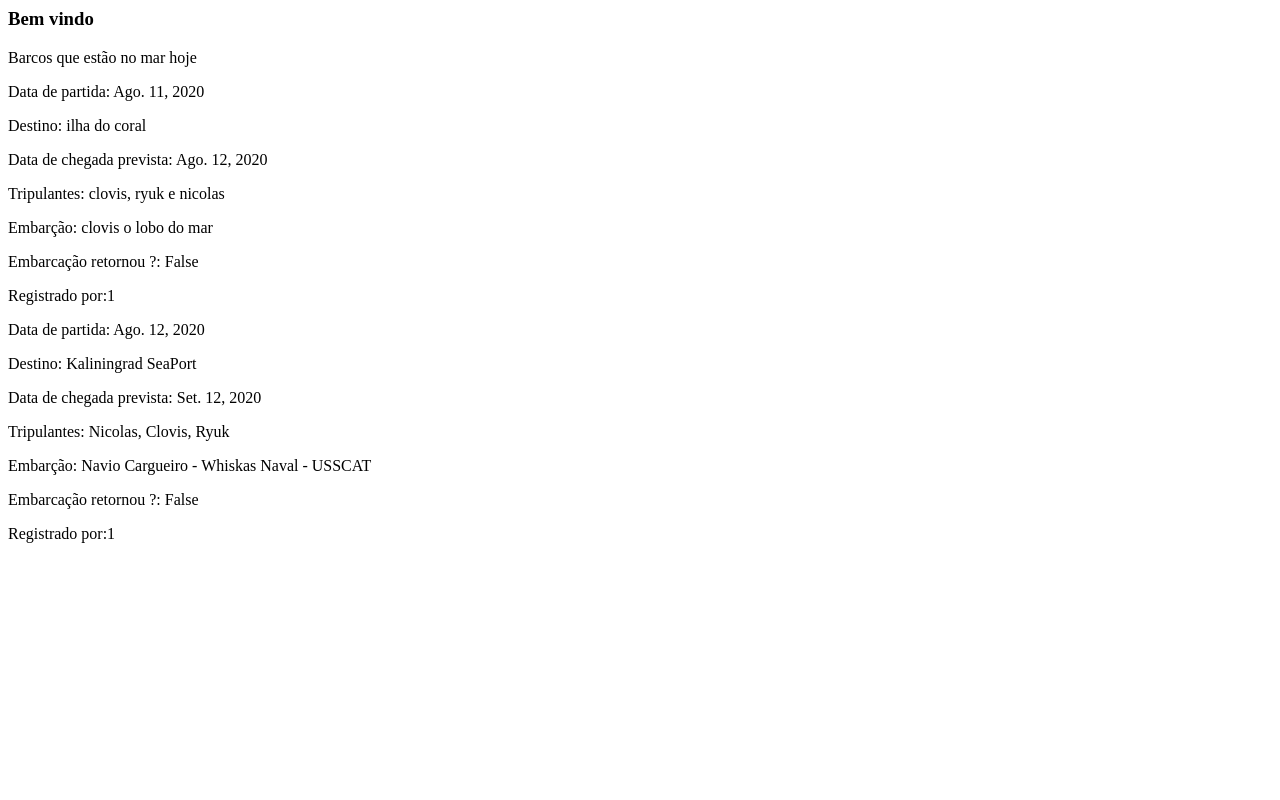
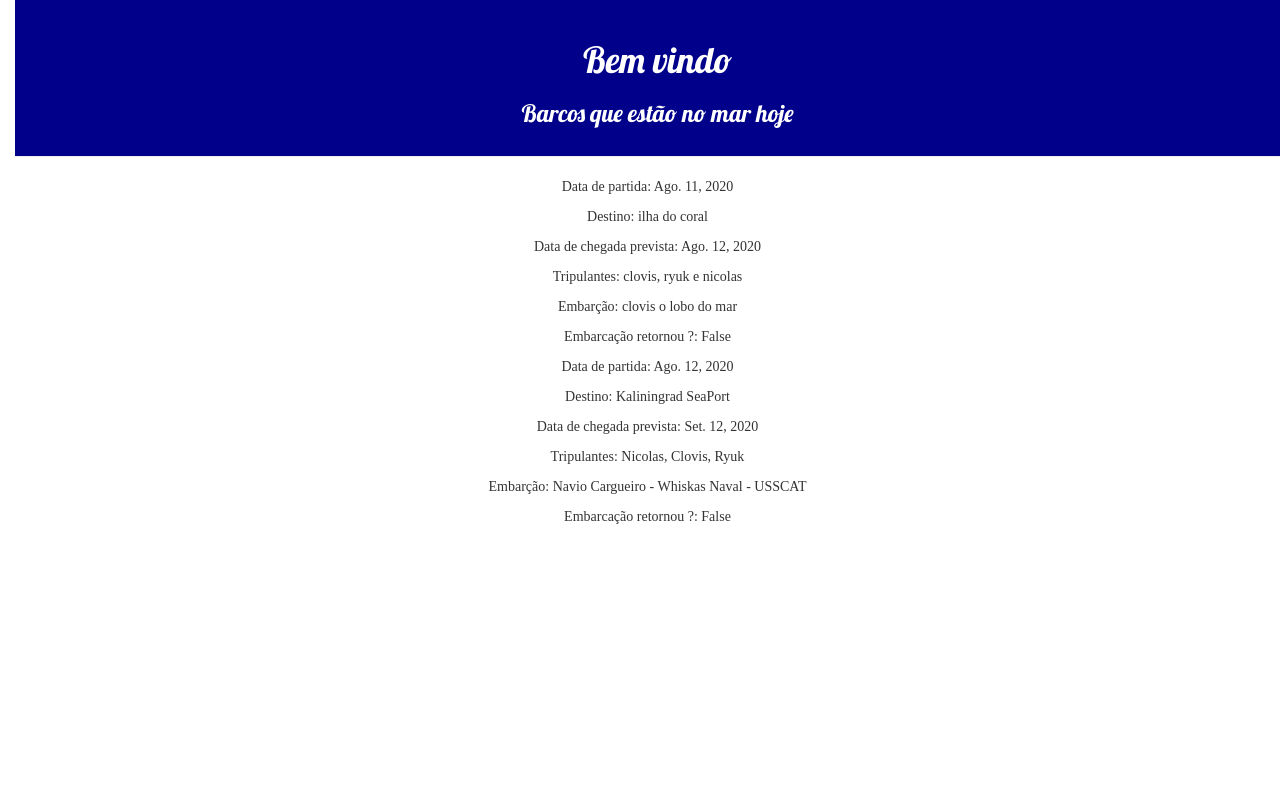
Before and after one commit to CamilaBodack/quem-foi-para-o-mar, a Django app: template quem_foi_para_mar_core/templates/quem_foi_para_mar_core/geral.html in a window 1280 px wide. Run offline with Django 3.2, Linux system fonts and the light colour scheme; data comes from the database, SQL or seed files in the repository; both versions use the stored data as it was after the commit; tables that the repository leaves empty hold one stand-in row (values such as "Sample post"); the template is opened without the code that fills it: values that come from a table or form of the project are taken from there, most other values are stand-ins (such as "Sample title", 1, 10 or a date in 2020); some libraries are stand-ins or nearby versions.

Commit message:
adiciona static

```diff
--- /dev/null
+++ b/quem_foi_para_mar_core/static/css/quem_foi_para_mar_core.css
@@ -0,0 +1,22 @@
+h1, h2, h3, h4, h5, h5 {
+     color: #ffffff;
+     font-family: 'Lobster';
+     text-align: center;
+}
+
+body {
+    padding-left: 15px;
+    font-family: 'sans-serif';
+    align-items: center;
+    text-align: center;
+    justify-content: center;
+}
+
+.page-header {
+    background-color: #00008B;
+    color: #ffffff;
+    margin-top: 0;
+    padding: 20px 20px 20px 40px;
+    align-items: center;
+    justify-content: center;
+}
--- a/quem_foi_para_mar_core/templates/quem_foi_para_mar_core/geral.html
+++ b/quem_foi_para_mar_core/templates/quem_foi_para_mar_core/geral.html
@@ -1,26 +1,30 @@
+{% load static %}
 <html>
-
   <head>
-    <title>Quem foi para o mar ?</title>
-    </head>
+      <title>Quem foi para o mar ?</title>
+      <link rel="stylesheet" href="//maxcdn.bootstrapcdn.com/bootstrap/3.2.0/css/bootstrap.min.css">
+      <link rel="stylesheet" href="//maxcdn.bootstrapcdn.com/bootstrap/3.2.0/css/bootstrap-theme.min.css">
+      <link href="//fonts.googleapis.com/css?family=Lobster&subset=latin,latin-ext" rel="stylesheet" type="text/css">
+      <link rel="stylesheet" href="{% static 'css/quem_foi_para_mar_core.css' %}">
+  </head>
 
 
 <body>
-  <h3>Bem vindo</h3>
-  <p>Barcos que estão no mar hoje</p>
-
+  <div class="page-header">
+      <h1>Bem vindo</h1>
+      <h3>Barcos que estão no mar hoje</h3>
+</div>
 
   {% for barco in barcos_no_mar_hoje %}
 
-  <div>
+  <div class="post">
 
     <p>Data de partida: {{barco.data_partida}}
       <p>Destino: {{barco.destino}}</p>
       <p>Data de chegada prevista: {{barco.data_chegada_prevista}}</p>
       <p>Tripulantes: {{barco.tripulacao}}</p>
       <p>Embarção: {{barco.embarcacao_id}}</p>
-      <p>Embarcação retornou ?: {{barco.embarcacao_retornou}}
-      <p>Registrado por:{{pescador_id}}</p>
+      <p>Embarcação retornou ?: {{barco.embarcacao_retornou}}</p>
 
   </div>
 
```
Also changed, not shown: db.sqlite3.
